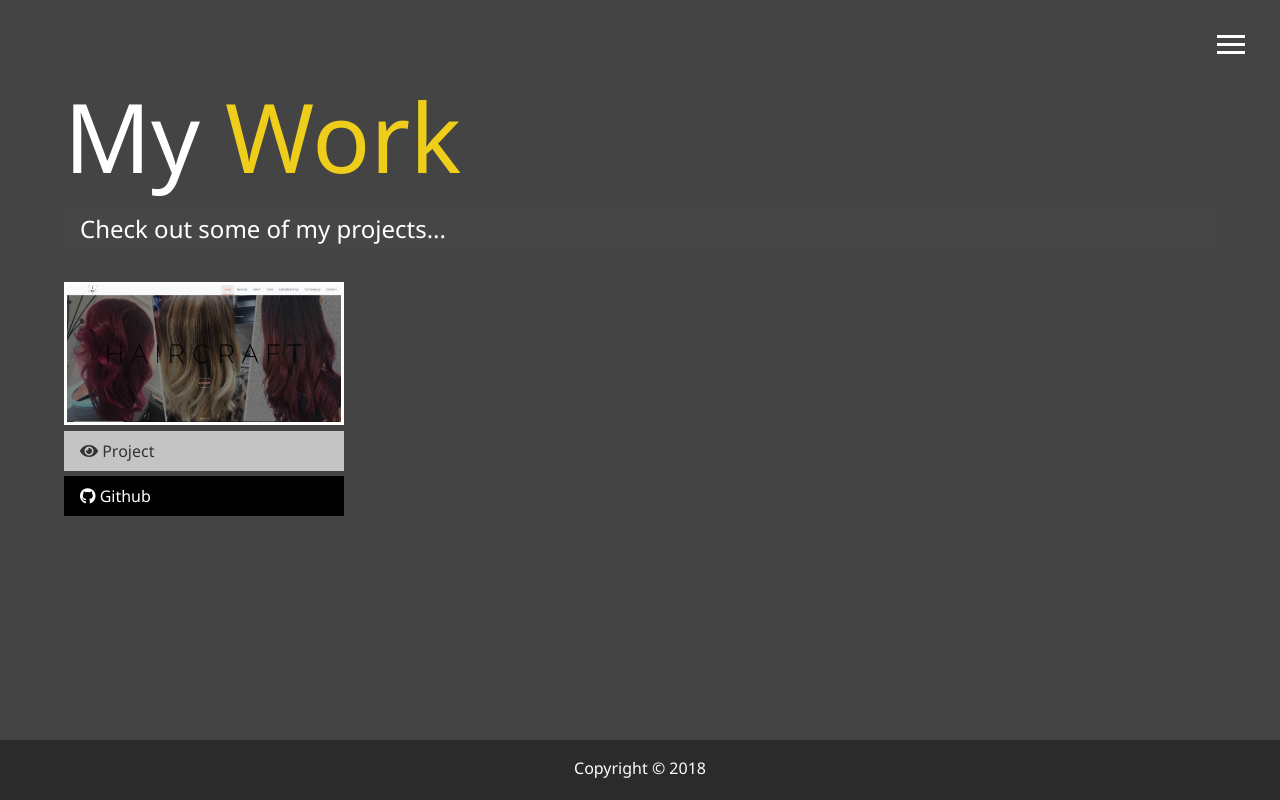
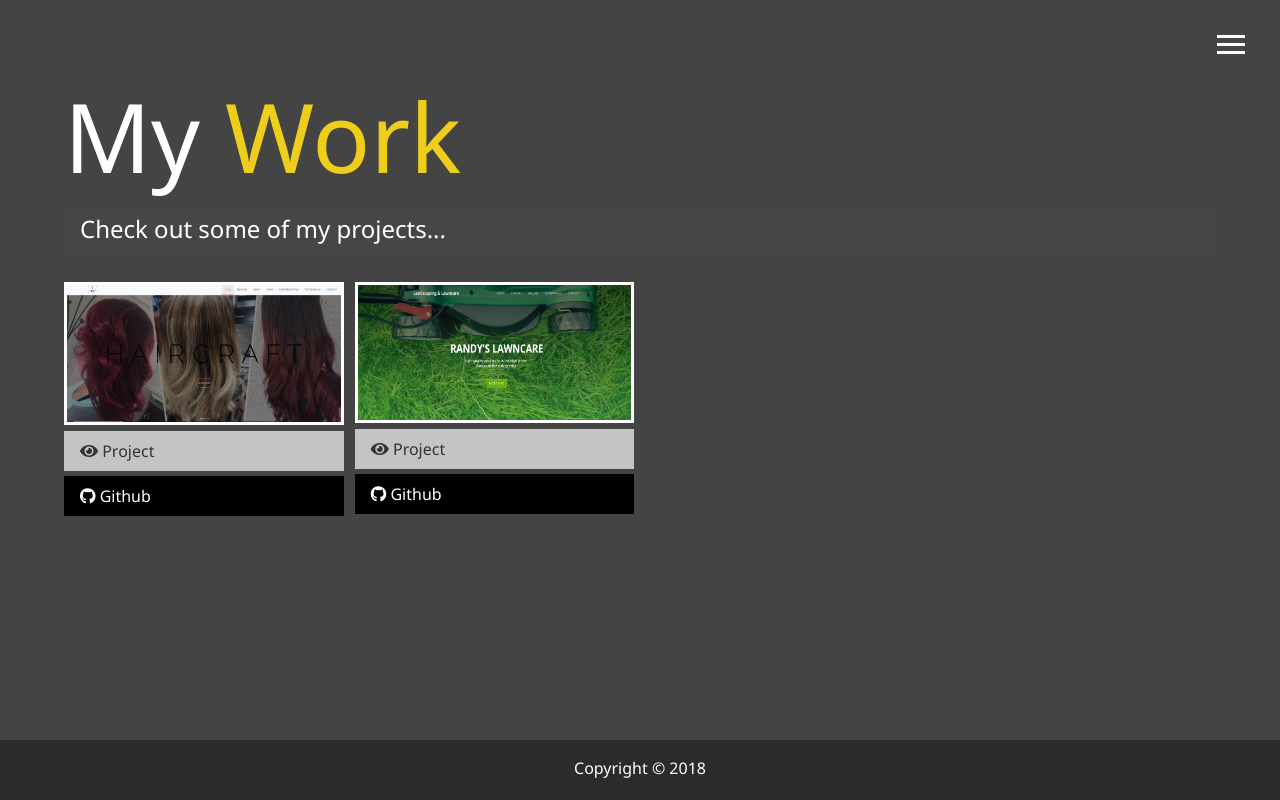
Before and after one commit to RobertLynch21/roberts_portfolio, a website: page dist/work.html in a window 1280 px wide. Drawn offline with Linux system fonts and the light colour scheme.

Commit message:
added new project image

```diff
--- a/dist/work.html
+++ b/dist/work.html
@@ -60,7 +60,7 @@
     <div class="projects">
       <div class="item">
         <a href="#!">
-          <img src="img/projects/project1.jpg" alt="Project">
+          <img src="img/projects/project1.jpg" alt="Haircraft Salon">
         </a>
         <a href="http://haircraftbeauty.com/index.html" target="_blank" class="btn-light">
           <i class="fas fa-eye"></i> Project
@@ -69,18 +69,18 @@
           <i class="fab fa-github"></i> Github
         </a>
       </div>
-      <!-- <div class="item">
+      <div class="item">
         <a href="#!">
-          <img src="img/projects/project2.jpg" alt="Project">
+          <img src="img/projects/project2.jpg" alt="Randys Lawn Service">
         </a>
-        <a href="#" class="btn-light">
+        <a href="https://robertlynch21.github.io/randys_lawncare/" target="_blank" class="btn-light">
           <i class="fas fa-eye"></i> Project
         </a>
-        <a href="#" class="btn-dark">
+        <a href="https://github.com/RobertLynch21/randys_lawncare" target="_blank" class="btn-dark">
           <i class="fab fa-github"></i> Github
         </a>
       </div>
-      <div class="item">
+      <!-- <div class="item">
         <a href="#!">
           <img src="img/projects/project3.jpg" alt="Project">
         </a>
```
Also changed, not shown: dist/img/projects/project2.jpg (added).
